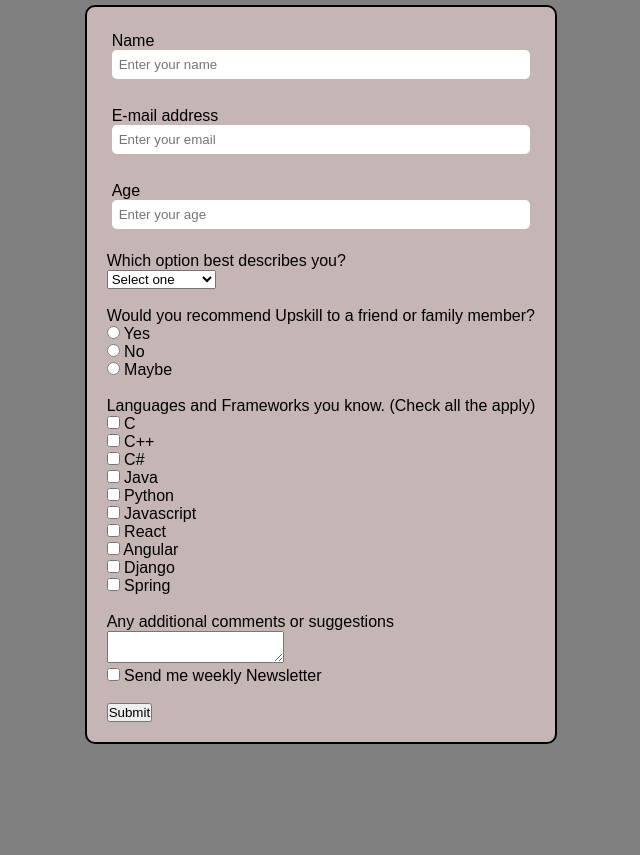
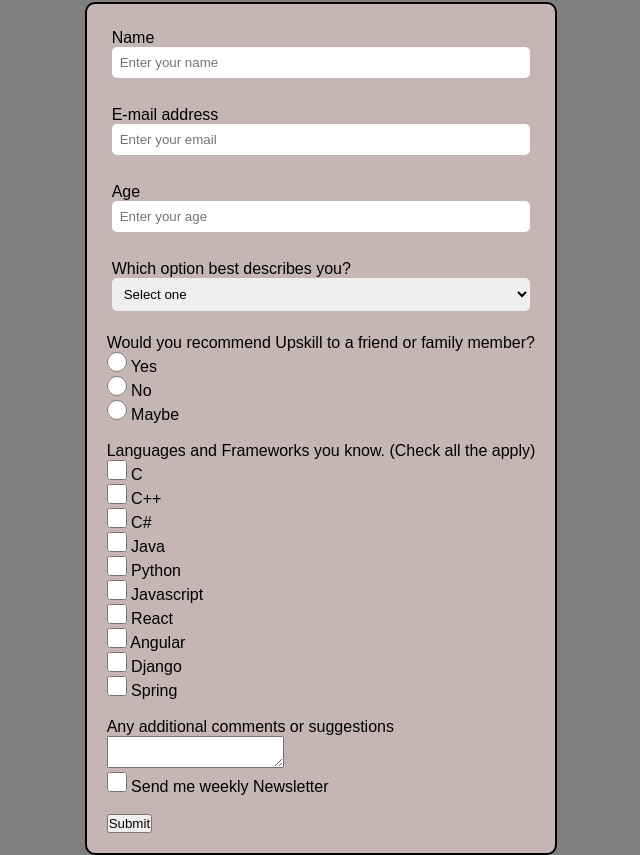
Before and after one commit to SundayNonso/WEEK-3-ASSIGNMENT-ON-FORMS, a plain HTML site: page Assignment.html in a window 1280 px wide. Shown: the part 53-908 px from the top of the page, without its empty margins (319-959 px from the left). Before the commit the page ends 800 px from the top, so only its background shows below. Drawn offline with Linux system fonts and the light colour scheme.

Commit message:
WEEK 3 ASSIGNMENT ON FORMS

```diff
--- a/Assignment.html
+++ b/Assignment.html
@@ -15,46 +15,46 @@
     <form action="#">
         <div class="user details">
             <div class="input-box">
-                <span class="details">Name</span>
-                <input type="text" placeholder="Enter your name">
+                <label>Name</label>
+                <input id="text" placeholder="Enter your name">
             </div><br>
             <div class="input-box">
-                <span class="details">E-mail address</span>
-                <input type="text" placeholder="Enter your email"></div><br>
+                <label>E-mail address</label>
+                <input id="text" placeholder="Enter your email"></div><br>
 
                 <div class="input-box">
-                    <span class="details">Age</span>
-                    <input type="text" placeholder="Enter your age">
+                    <label id="number-label">Age</label>
+                    <input type="number" placeholder="Enter your age">
                 </div><br>
-                <div class="dropdown">
-                    <span class="Title">Which option best describes you?</span><br>
-                    <select name="Occupation">
-                    <option value="select one">Select one</option>
-                    <option value="student">Student</option>
-                    <option value="employed">Employed</option>
-                    <option value="self-employed">Self-Employed</option>
-                    <option value="unemployed">Unemployed</option>
-                    <option value="retired">Retired</option>
+                <div class="input-box">
+                    <label id="select-label">Which option best describes you?</label>
+                    <select id="dropdown">
+                    <option>Select one</option>
+                    <option>Student</option>
+                    <option>Employed</option>
+                    <option>Self-Employed</option>
+                    <option>Unemployed</option>
+                    <option>Retired</option>
                     </select>
                 </div><br>
 
 
-                <div class="dropdown">
-                    <span class="Title">Would you recommend Upskill to a friend or family member?</span><br>
-                    <input type="radio" id="yes" name="dropdown_type" value="Yes"/>
+                <div class="select">
+                    <label>Would you recommend Upskill to a friend or family member?</label><br>
+                    <input type="radio" id="yes" name="select_type" value="Yes"/>
                     <label for="Yes">Yes</label>
                 </div>
                 <div>
-                    <input type="radio" id="no" name="dropdown_type" value="no"/>
+                    <input type="radio" id="no" name="select_type" value="no"/>
                     <label for="no">No</label>
                 </div>
                 <div>
-                    <input type="radio" id="maybe" name="dropdown_type" value="maybe"/>
+                    <input type="radio" id="maybe" name="select_type" value="maybe"/>
                     <label for="maybe">Maybe</label>
                 </div><br>
 
                 <div class="checkbox">
-                    <span class="Title">Languages and Frameworks you know. (Check all the apply)</span><br>
+                    <label>Languages and Frameworks you know. (Check all the apply)</label><br>
                     <input type="checkbox" id="c" name="c" value="c">
                     <label for="c">C</label>
                     </div>
@@ -105,7 +105,7 @@
                     </div><br>
 
                     <div>
-                        <span class="Title">Any additional comments or suggestions</span><br>
+                        <label>Any additional comments or suggestions</label><br>
                        <textarea></textarea>
                     </div>
 
--- a/style.css
+++ b/style.css
@@ -15,7 +15,7 @@ body{
 }
 
 form {
-    max-width: 1000px;
+    max-width: 500px;
     text-align: left;
     padding: 20px;
     background-color: rgb(197, 181, 181);
@@ -24,7 +24,7 @@ form {
 }
 
 input{
-    padding: 7px;
+    padding: 8px;
     border: none;
     border-radius: 5px;
 }
@@ -34,3 +34,19 @@ input{
     flex-direction: column;
     margin: 5px;
 }
+
+select{
+    padding: 8px;
+    border: none;
+    border-radius: 5px;
+}
+
+input[type="radio"]{
+    width: 20px;
+    height: 20px;
+}
+
+input[type="checkbox"]{
+    width: 20px;
+    height: 20px;
+}
```
